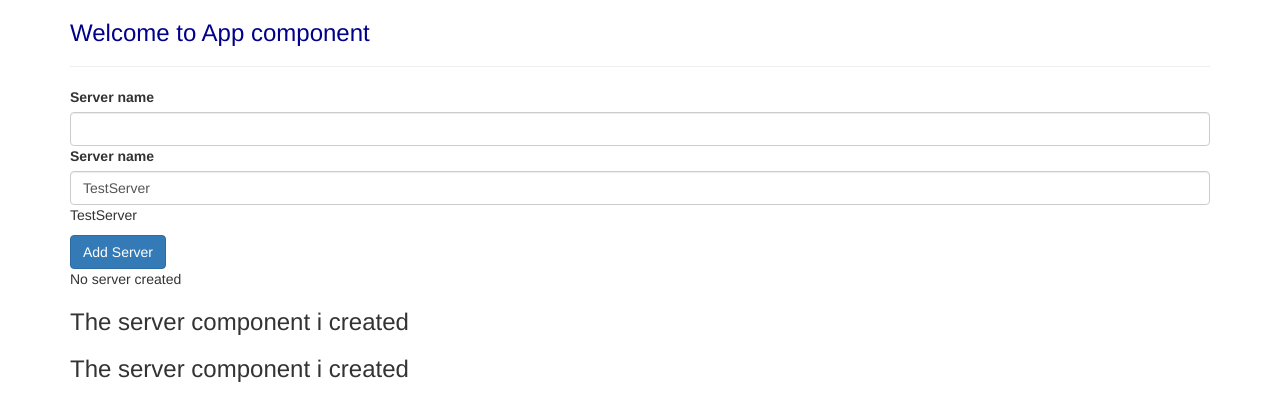
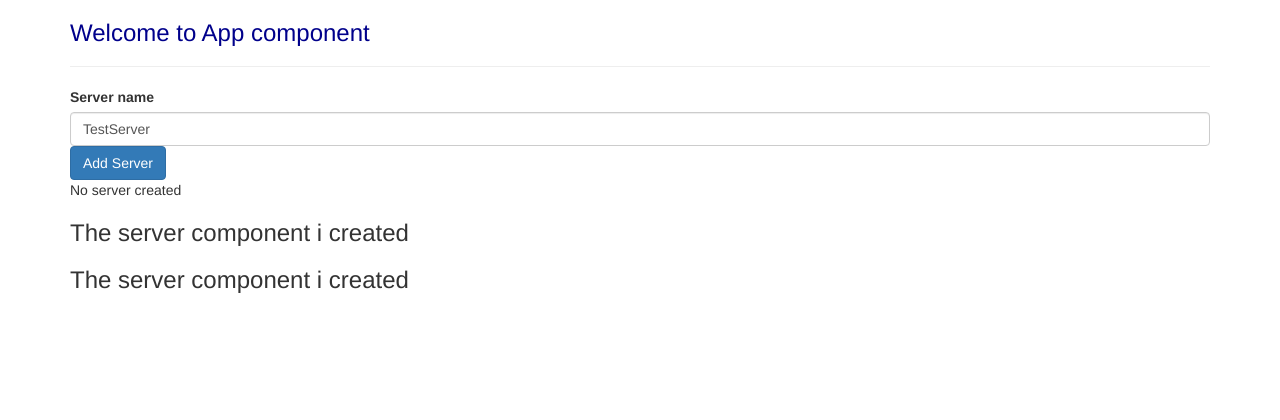
Before and after one commit to HasiruKavishan/Angular, an Angular app in the folder Dev-Angular/: page / in a window 1280 px wide. Shown: the top 420 px of the page. Built offline with nearby package versions, Linux system fonts and the light colour scheme.

Commit message:
Before the directives

```diff
--- a/Dev-Angular/src/app/servers/servers.component.html
+++ b/Dev-Angular/src/app/servers/servers.component.html
@@ -1,14 +1,12 @@
+<!--<label>Server name</label>-->
+<!--<input type="text" class="form-control"-->
+<!--(input)="onUpdateServer($event)">-->
+<!--<p>{{ serverName }}</p>-->
+
 <label>Server name</label>
-<input type="text" class="form-control"
-(input)="onUpdateServer($event)">
+<input type="text" class="form-control" [(ngModel)]="serverName">
 <!--<p>{{ serverName }}</p>-->
-<label>Server name</label>
-<input type="text" class="form-control"
-       [(ngModel)]="serverName">
-<p>{{ serverName }}</p>
-<button class="btn btn-primary"
-        [disabled]="!allowNewServer"
-        (click)="onCreateServer()" >Add Server</button>
+<button class="btn btn-primary" [disabled]="!allowNewServer" (click)="onCreateServer()" >Add Server</button>
 <p>{{ ServerCreationStatus }}</p>
 <app-server></app-server>
 <app-server></app-server>
--- a/Dev-Angular/src/app/servers/servers.component.ts
+++ b/Dev-Angular/src/app/servers/servers.component.ts
@@ -20,7 +20,7 @@
   }
 
   onCreateServer() {
-    this.ServerCreationStatus = 'server created';
+    this.ServerCreationStatus = 'server created Name is ' + this.serverName ;
   }
 
   onUpdateServer(event: Event) {
```
